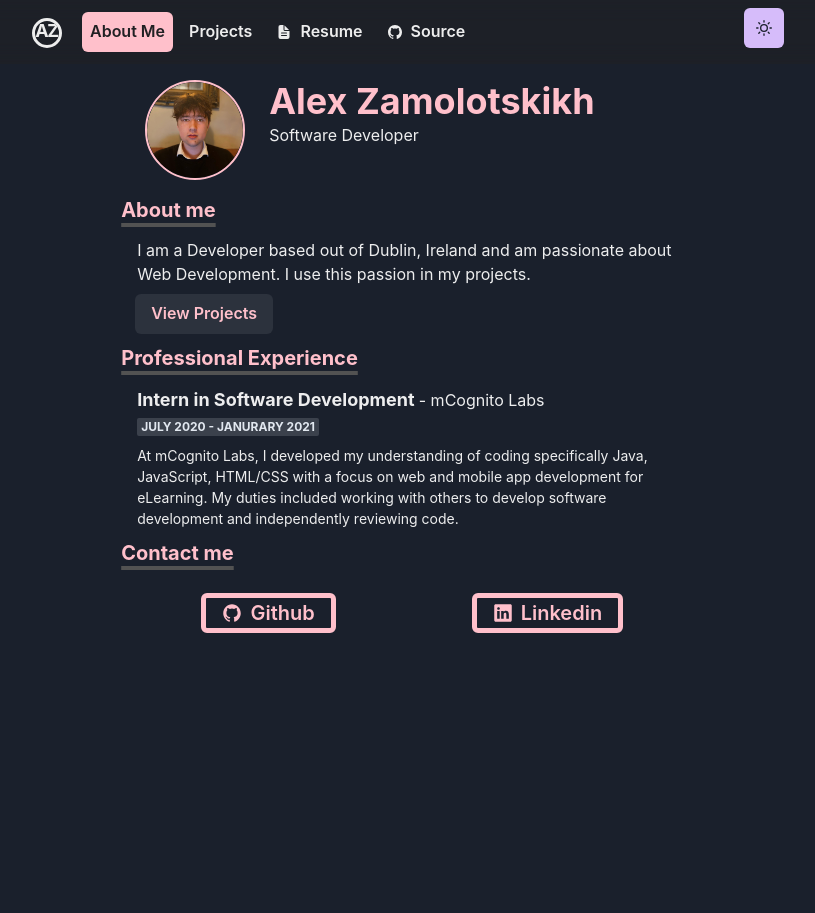
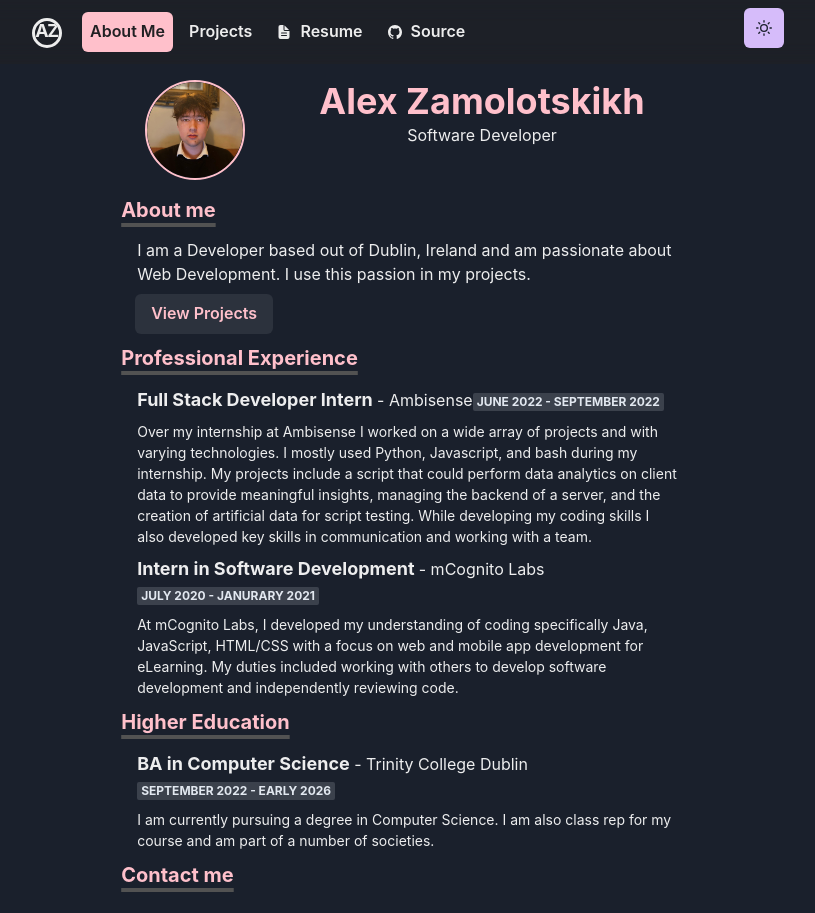
Before and after one commit to zamolots/Portfolio, a Next.js app: page /about in a window 1280 px wide. Shown: the top 913 px of the page, without its empty margins (232-1047 px from the left). Before the commit the page ends 800 px from the top, so only its background shows below. Built offline with nearby package versions, Linux system fonts and the light colour scheme.

Commit message:
updating info

```diff
--- a/pages/about.js
+++ b/pages/about.js
@@ -55,10 +55,10 @@ const About = () => {
                     </Box>
                 </Box>
                 <Box flexGrow={1} alignItems="center">
-                    <Heading as="h1" variant="page-title" color={useColorModeValue('#553C9A','pink')} >
+                    <Heading as="h1" align="center" variant="page-title" color={useColorModeValue('#553C9A','pink')} >
                         Alex Zamolotskikh
                     </Heading>
-                    <p>Software Developer</p>
+                    <p align="center">Software Developer</p>
                 </Box>
             </Box>
 
@@ -85,6 +85,13 @@ const About = () => {
                         Professional Experience
                     </Heading>
                     <Container >
+                        <chakra.span fontSize={"18px"} fontWeight="bold">Full Stack Developer Intern </chakra.span><chakra.span> - Ambisense</chakra.span>
+                        <Badge>June 2022 - September 2022</Badge>
+                        <Text mt={2} fontSize="sm" >
+                        Over my internship at Ambisense I worked on a wide array of projects and with varying technologies. I mostly used Python, Javascript, and bash during my internship. My projects include a script that could perform data analytics on client data to provide meaningful insights, managing the backend of a server, and the creation of artificial data for script testing. While developing my coding skills I also developed key skills in communication and working with a team.
+                        </Text>
+                    </Container>
+                    <Container mt={2}>
                         <chakra.span fontSize={"18px"} fontWeight="bold">Intern in Software Development </chakra.span><chakra.span> - mCognito Labs</chakra.span>
                         <Badge>July 2020 - Janurary 2021</Badge>
                         <Text mt={2} fontSize="sm" >
@@ -99,9 +106,25 @@ const About = () => {
 
                 </Box>
             </LSection>
+            <RSection delay={0.5}>
+                <Box>
+                    <Heading as="h3" variant="section-title" color={useColorModeValue('#553C9A','pink')}>
+                        Higher Education
+                    </Heading>
+                    <Container >
+                        <chakra.span fontSize={"18px"} fontWeight="bold">BA in Computer Science</chakra.span><chakra.span> - Trinity College Dublin</chakra.span>
+                        <Badge>September 2022 - Early 2026</Badge>
+                        <Text mt={2} fontSize="sm" >
+                            I am currently pursuing a degree in Computer Science. I am also class rep for my course and am part of a number of societies.
 
+                        </Text>
+                    </Container>
+
+
+                </Box>
+            </RSection>
             </Box>
-            <RSection delay={0.5}>
+            <LSection delay={0.5}>
                 <Heading as="h3" variant="section-title" color={useColorModeValue('#553C9A','pink')}>
                     Contact me
                 </Heading>
@@ -136,7 +159,7 @@ const About = () => {
                     </SimpleGrid>
                 </Box>
 
-            </RSection>
+            </LSection>
 
         </Container>
 
--- a/pages/projects/remback.js
+++ b/pages/projects/remback.js
@@ -95,11 +95,11 @@ const Project = () =>(
                         </Link>
                     </Box>
                 </LSection>
-                <RSection delay={0.5}>
+                {/* <RSection delay={0.5}>
                     <Link isExternal="true" href="https://zampilled.netsoc.ie/">
                     <Button variant="outline" rightIcon={<ExternalLinkIcon />} borderColor={useColorModeValue('#553C9A','pink')} color={useColorModeValue('#553C9A','pink')}>Demo</Button>
                     </Link>
-                </RSection>
+                </RSection> */}
                 </SimpleGrid>
             </Box>
             <Section delay={0.1}>
```
